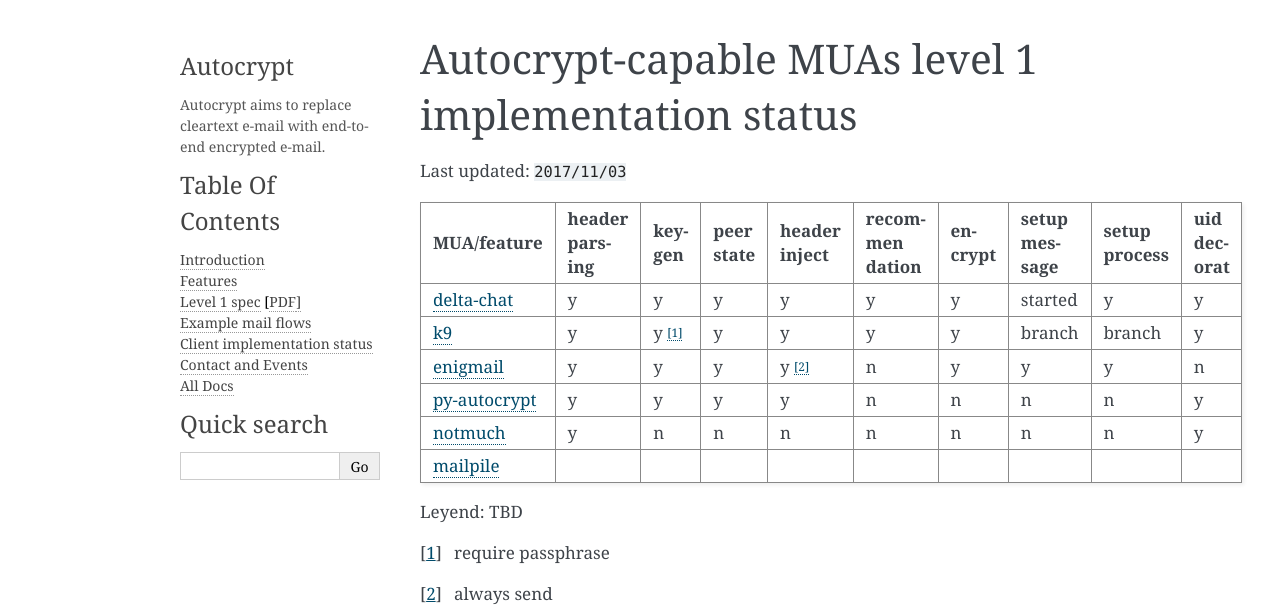
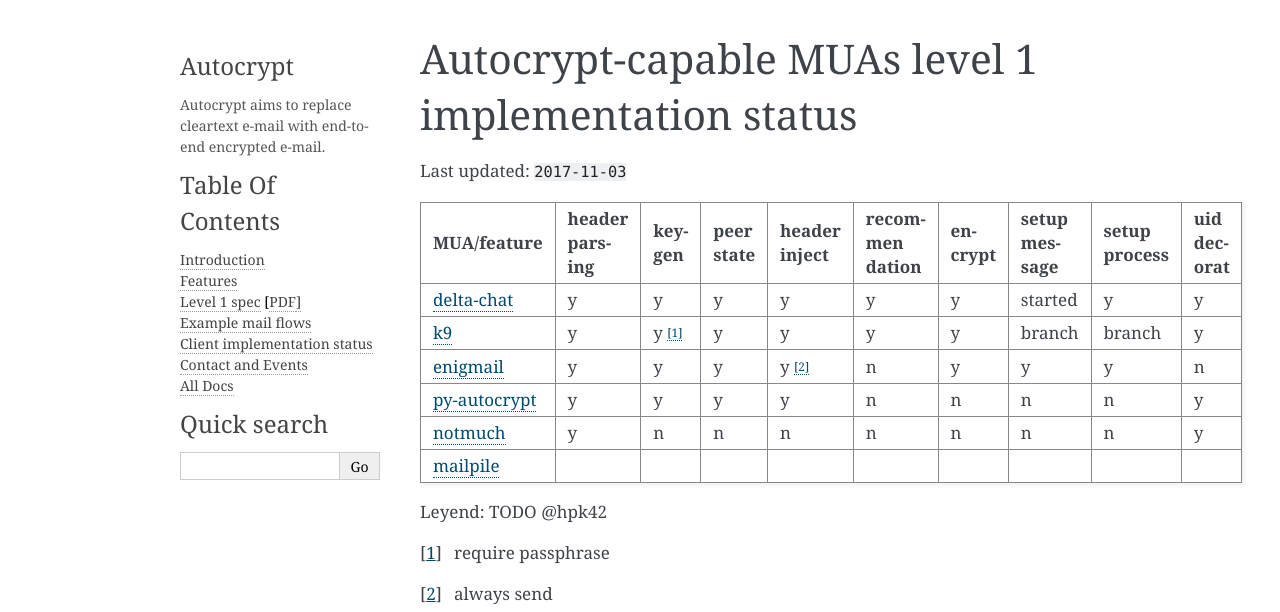
Before and after one commit to autocrypt/autocrypt, a Sphinx documentation site: the page built from doc/dev-status.rst, in a window 1280 px wide. Shown: the top 612 px of the page. Built offline with Sphinx 7.4.7, drawn with Linux system fonts in a browser that asks for light colours.

Commit message:
Change date to ISO 8601, change TBD by TODO
as commented in 158

```diff
--- a/doc/dev-status.rst
+++ b/doc/dev-status.rst
@@ -1,7 +1,7 @@
 Autocrypt-capable MUAs level 1 implementation status
 =====================================================
 
-Last updated: ``2017/11/03``
+Last updated: ``2017-11-03``
 
 ================= ======== ======== ======== ======== ======== ======== ======== ======== ========
  MUA/feature      header   keygen   peer     header   recommen encrypt  setup    setup    uid
@@ -15,7 +15,7 @@
  `mailpile`_
 ================= ======== ======== ======== ======== ======== ======== ======== ======== ========
 
-Leyend: TBD
+Leyend: TODO @hpk42
 
 .. [1] require passphrase
 .. [2] always send
```
